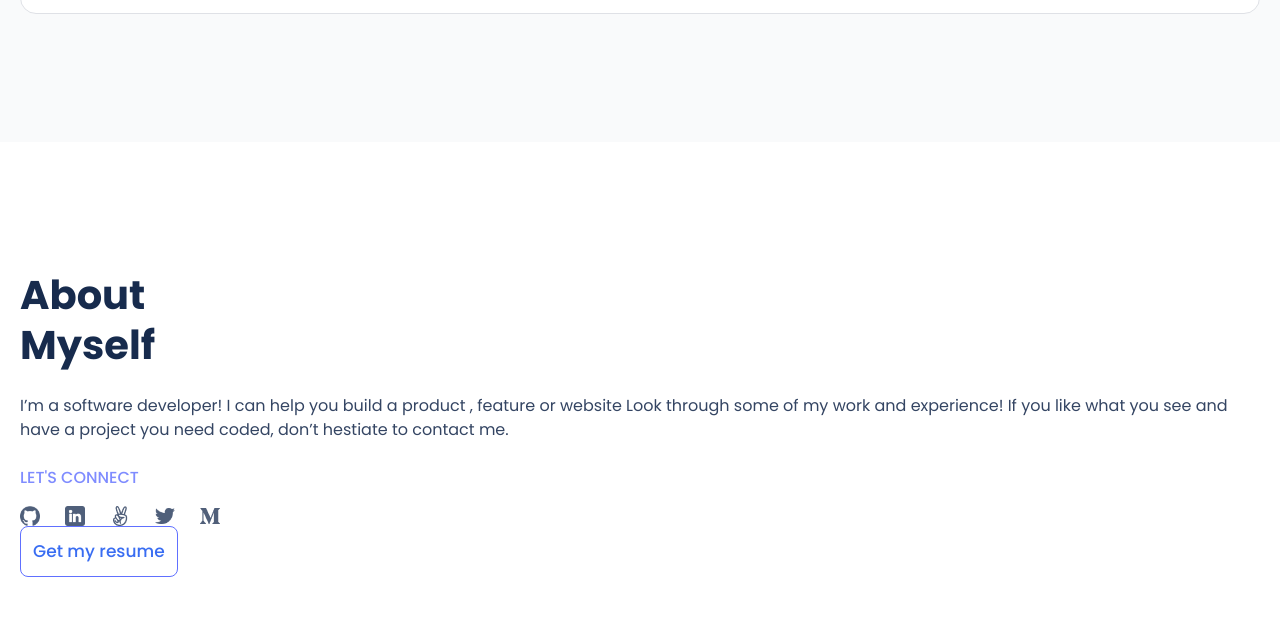
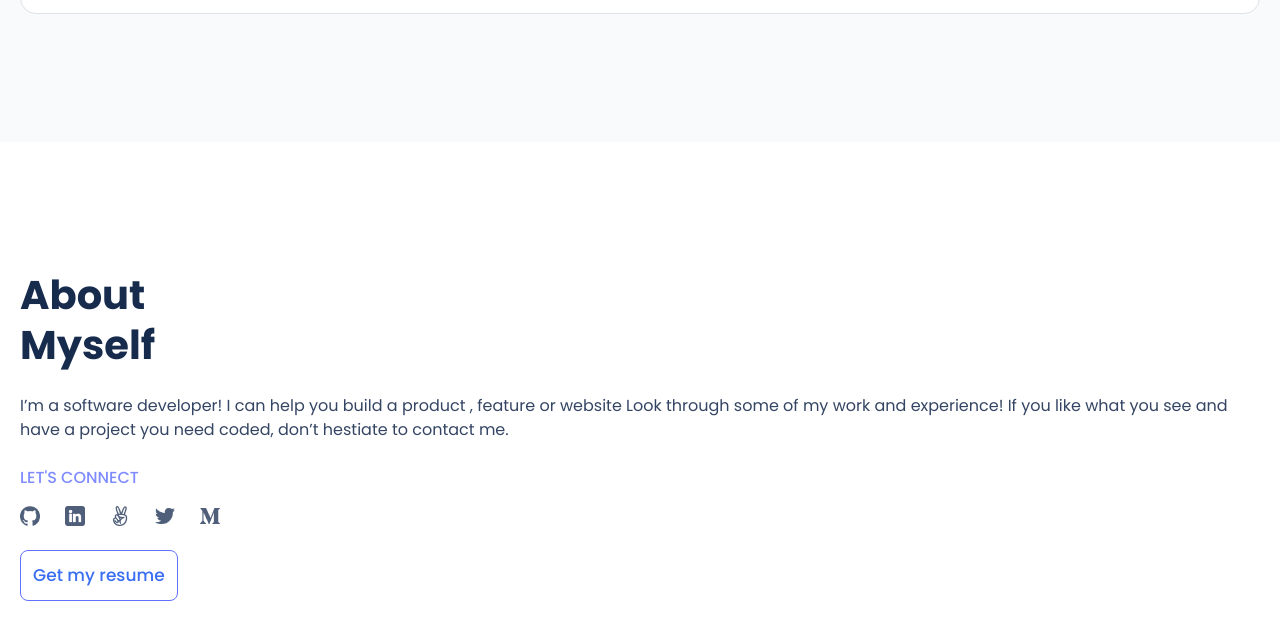
Before and after one commit to martinkarugaba/my-portfolio, a website: page index.html in a window 1280 px wide. Shown: the part 5910-6549 px from the top of the page. Drawn offline with Linux system fonts and the light colour scheme.

Commit message:
ajust get-my-resume button margin-top

```diff
--- a/index.html
+++ b/index.html
@@ -491,7 +491,7 @@
         </ul>
 
         <a
-          class="inline-block text-primary-blue p-3 font-medium text-[17px] border border-light-blue rounded-lg mb-[14px]"
+          class="inline-block text-primary-blue p-3 font-medium text-[17px] border border-light-blue rounded-lg mb-[14px] mt-6"
           href="#"
           >Get my resume</a
         >
```
Also changed, not shown: dist/output.css.
